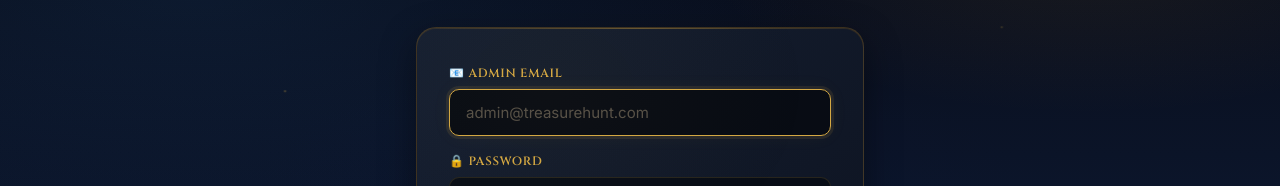
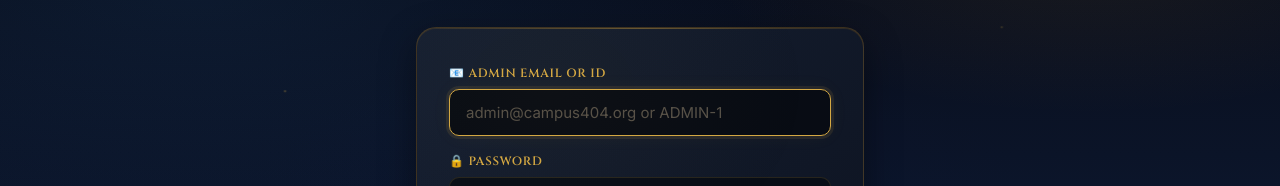
Before and after one commit to Neel1385/campus-404-treasure-hunt, a React (Vite) app in the folder frontend/: page /admin/login in a window 1280 px wide. Shown: the part 206-392 px from the top of the page. Built offline with nearby package versions, Linux system fonts and the light colour scheme; no server answers; a web font is replaced by a local one.

Commit message:
Allow admin login via email or ID and improve AdminLogin form input
Co-authored-by: DeyKrunal <111558183+DeyKrunal@users.noreply.github.com>

```diff
--- a/frontend/src/pages/AdminLogin.jsx
+++ b/frontend/src/pages/AdminLogin.jsx
@@ -40,14 +40,14 @@ export default function AdminLogin() {
 
       <form className="card" onSubmit={submit}>
         <div className="field">
-          <label>📧 Admin Email</label>
+          <label>📧 Admin Email or ID</label>
           <input
-            type="email"
+            type="text"
             value={email}
             onChange={(e) => setEmail(e.target.value)}
             required
             autoFocus
-            placeholder="admin@treasurehunt.com"
+            placeholder="admin@campus404.org or ADMIN-1"
           />
         </div>
         <div className="field">
```
